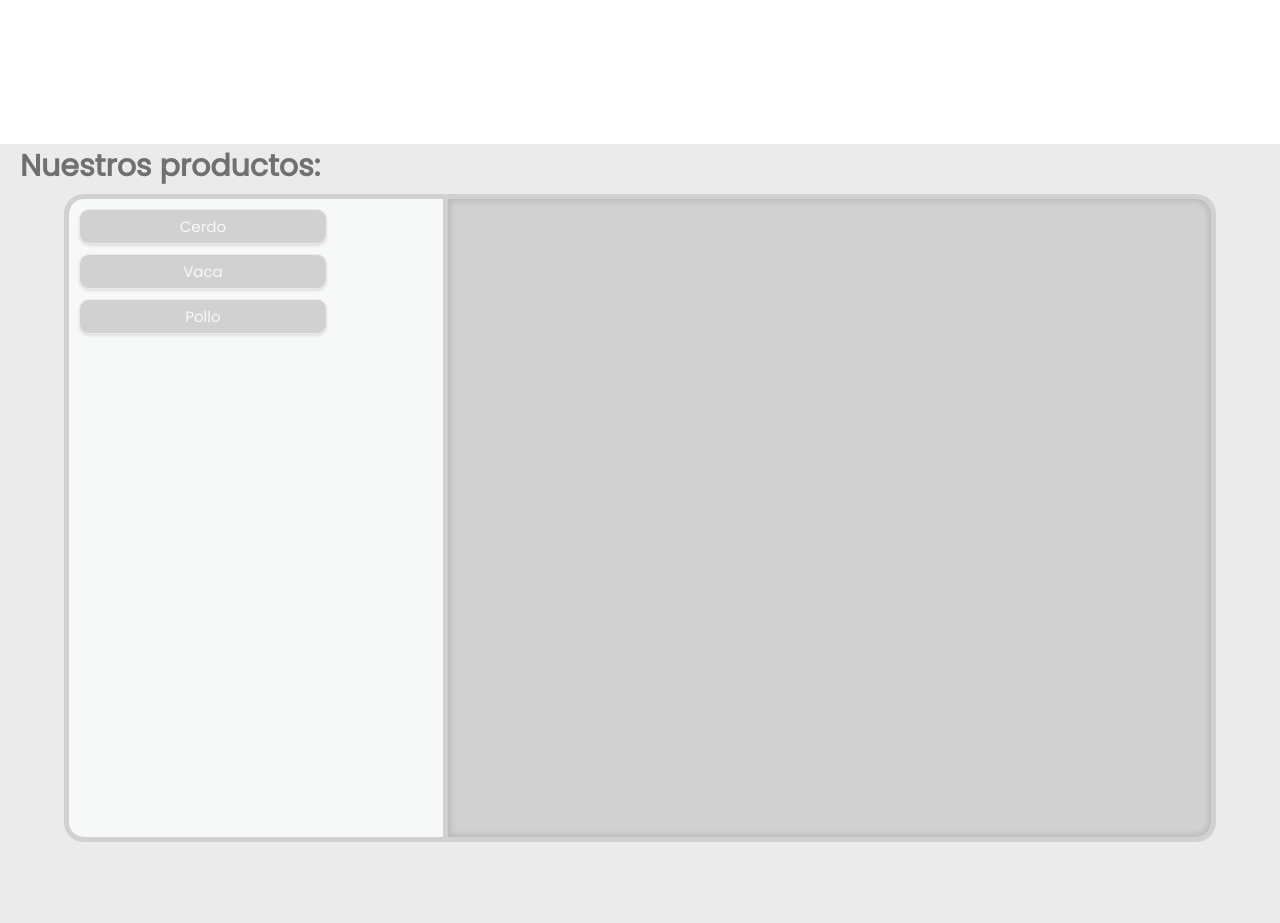
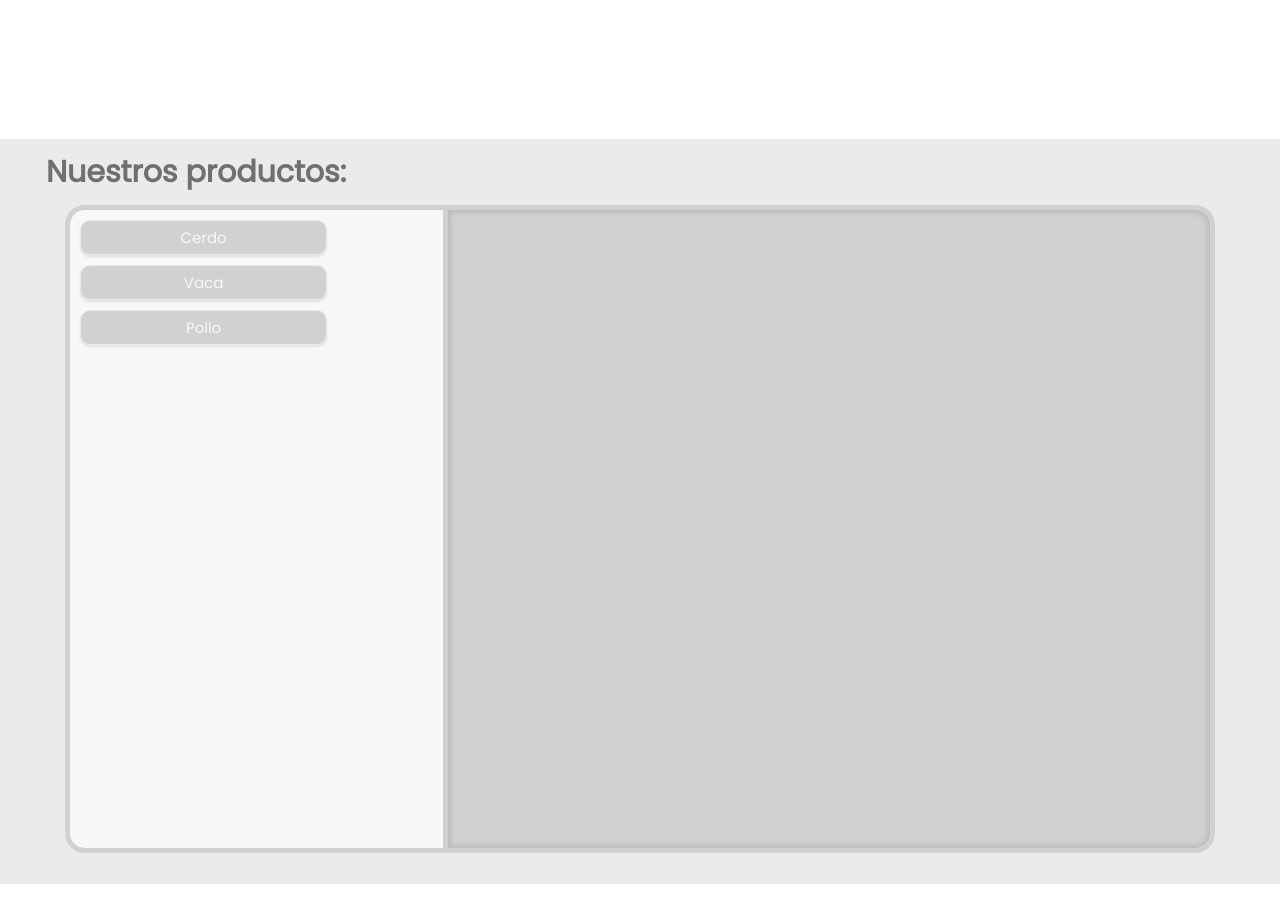
Before and after one commit to cotsdev93/ganadera-arenales, a website: page index.html in a window 1280 px wide. Shown: the part 2440-3363 px from the top of the page. After the commit the page ends 3324 px from the top, so only its background shows below. Drawn offline with nearby package versions, Linux system fonts and the light colour scheme; some packages are replaced by stand-ins of ours.

Commit message:
correccion margin

```diff
--- a/scss/components/productos.scss
+++ b/scss/components/productos.scss
@@ -2,13 +2,14 @@ body {
   main {
     .productosContainer {
       width: 100%;
-      height: 100vh;
+      height: 100%;
       background-color: $grisMasClaro;
-
+      border: $grisMasClaro solid 1px;
+      padding-bottom: 30px;
       h3 {
         font-size: 30px;
         color: $grisMasOscuro;
-        margin: 5px 20px;
+        margin: 10px 45px;
       }
 
       .productos {
@@ -18,7 +19,6 @@ body {
         width: 100%;
         // border :solid 1px red;
         .productosCategorias {
-
           width: 30%;
           height: 81vh;
           border-radius: 20px 0px 0px 20px;
```
Also changed, not shown: css/styles.css, 1 other file.
